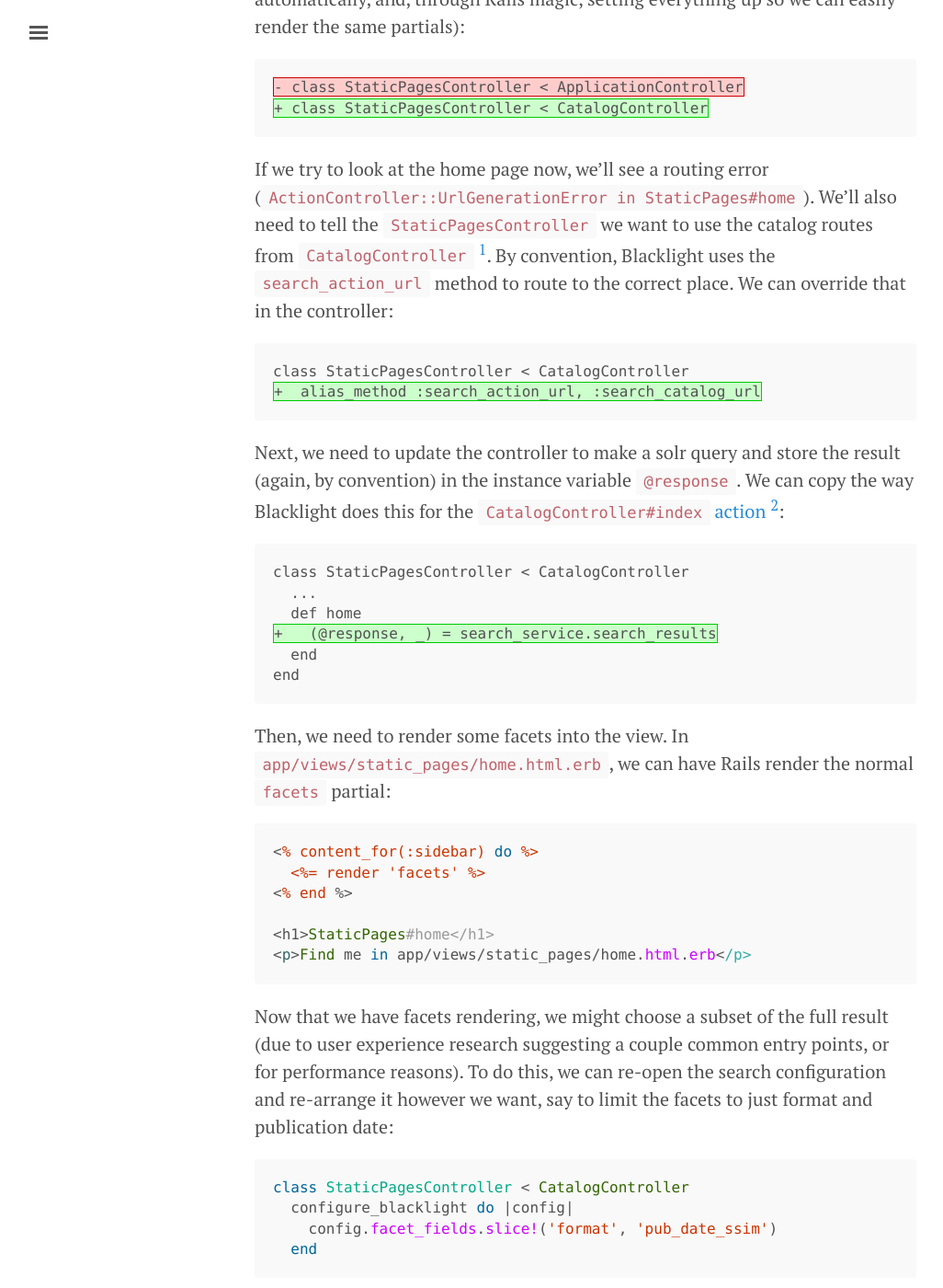
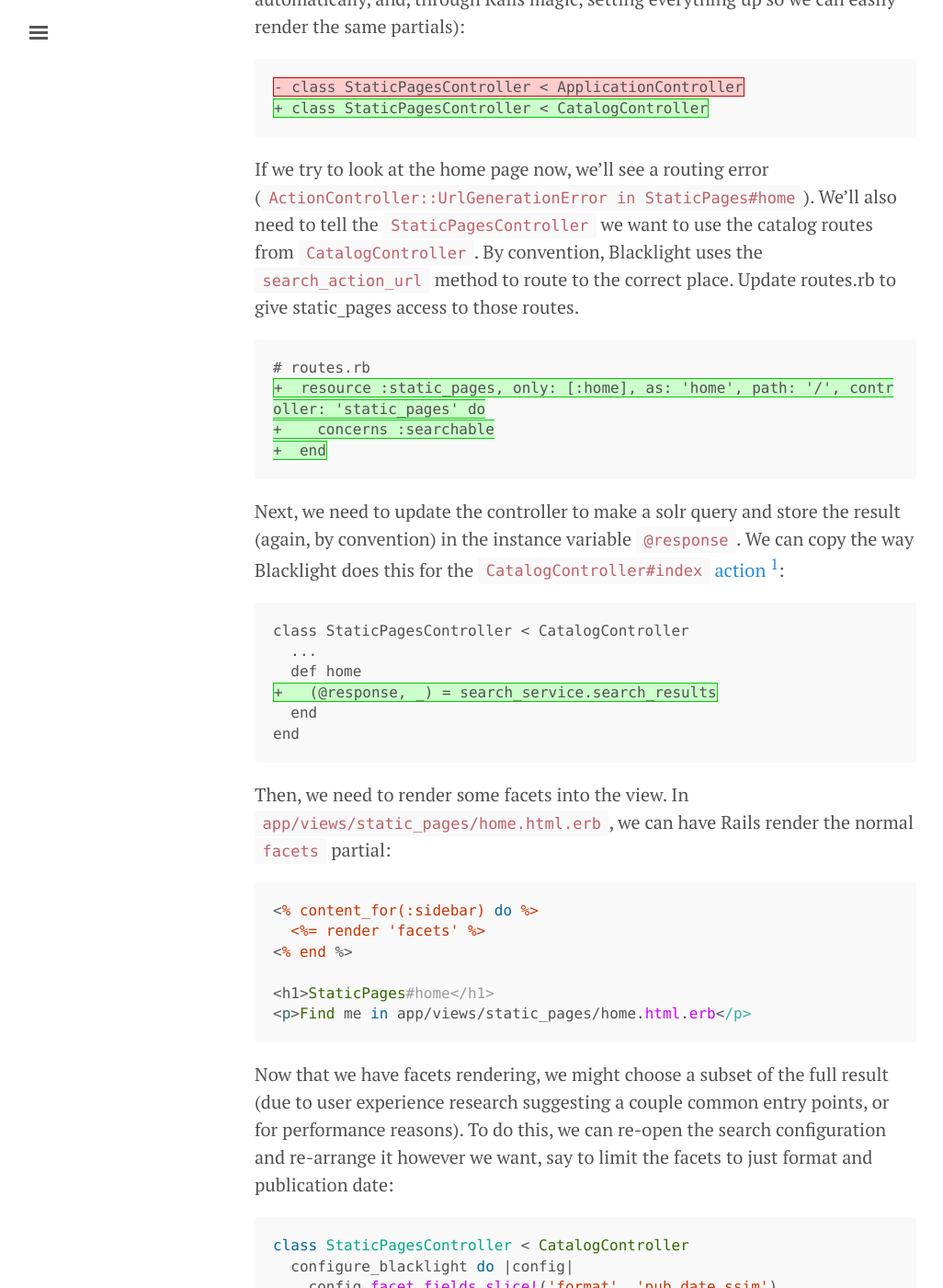
Before and after one commit to projectblacklight/customizing-blacklight, a Jekyll site: the page built from v8.0.0.alpha/18-extending-catalog-controller.md, in a window 1280 px wide and 1400 px high, scrolled down 438 px. Shown: the whole window at 92% size, without its empty margins (3-1029 px from the left). Built offline with Jekyll 4.4.1, drawn with Linux system fonts in a browser that asks for light colours; some of the changed text lies outside the part shown.

Commit message:
Update static_page routes in routes.rb so that the example works in extending-catalog-controller page

````diff
--- a/v8.0.0.alpha/18-extending-catalog-controller.md
+++ b/v8.0.0.alpha/18-extending-catalog-controller.md
@@ -14,14 +14,16 @@ First, we need to pull in the Blacklight configuration from the `CatalogControll
 + class StaticPagesController < CatalogController
 ```
 
-If we try to look at the home page now, we'll see a routing error (`ActionController::UrlGenerationError in StaticPages#home`). We'll also need to tell the `StaticPagesController` we want to use the catalog routes from `CatalogController` [^1]. By convention, Blacklight uses the `search_action_url` method to route to the correct place. We can override that in the controller:
+If we try to look at the home page now, we'll see a routing error (`ActionController::UrlGenerationError in StaticPages#home`). We'll also need to tell the `StaticPagesController` we want to use the catalog routes from `CatalogController`. By convention, Blacklight uses the `search_action_url` method to route to the correct place. Update routes.rb to give static_pages access to those routes.
 
 ```diff
-class StaticPagesController < CatalogController
-+  alias_method :search_action_url, :search_catalog_url
+# routes.rb
++  resource :static_pages, only: [:home], as: 'home', path: '/', controller: 'static_pages' do
++    concerns :searchable
++  end
 ```
 
-Next, we need to update the controller to make a solr query and store the result (again, by convention) in the instance variable `@response`. We can copy the way Blacklight does this for the [`CatalogController#index` action](https://github.com/projectblacklight/blacklight/blob/master/app/controllers/concerns/blacklight/catalog.rb#L27) [^2]:
+Next, we need to update the controller to make a solr query and store the result (again, by convention) in the instance variable `@response`. We can copy the way Blacklight does this for the [`CatalogController#index` action](https://github.com/projectblacklight/blacklight/blob/master/app/controllers/concerns/blacklight/catalog.rb#L27) [^1]:
 
 ```diff
 class StaticPagesController < CatalogController
@@ -56,6 +58,4 @@ class StaticPagesController < CatalogController
 
 <hr />
 
-[^1]: We might want the opposite if we wanted our controller to be a specialization of `CatalogController` (perhaps providing a filtered "ebooks" view or an administration view with a specialized display and tooling). If we wanted to do that, we'd add search routing to the controller in `./config/routes.rb`.
-
-[^2]: This index method does a little more than we need to do to add a few facets. Note, too, the `deprecated_document_list` argument coming back from the search service; in Blacklight 8, this method will return only the response.
+[^1]: This index method does a little more than we need to do to add a few facets. Note, too, the `deprecated_document_list` argument coming back from the search service; in Blacklight 8, this method will return only the response.
````
